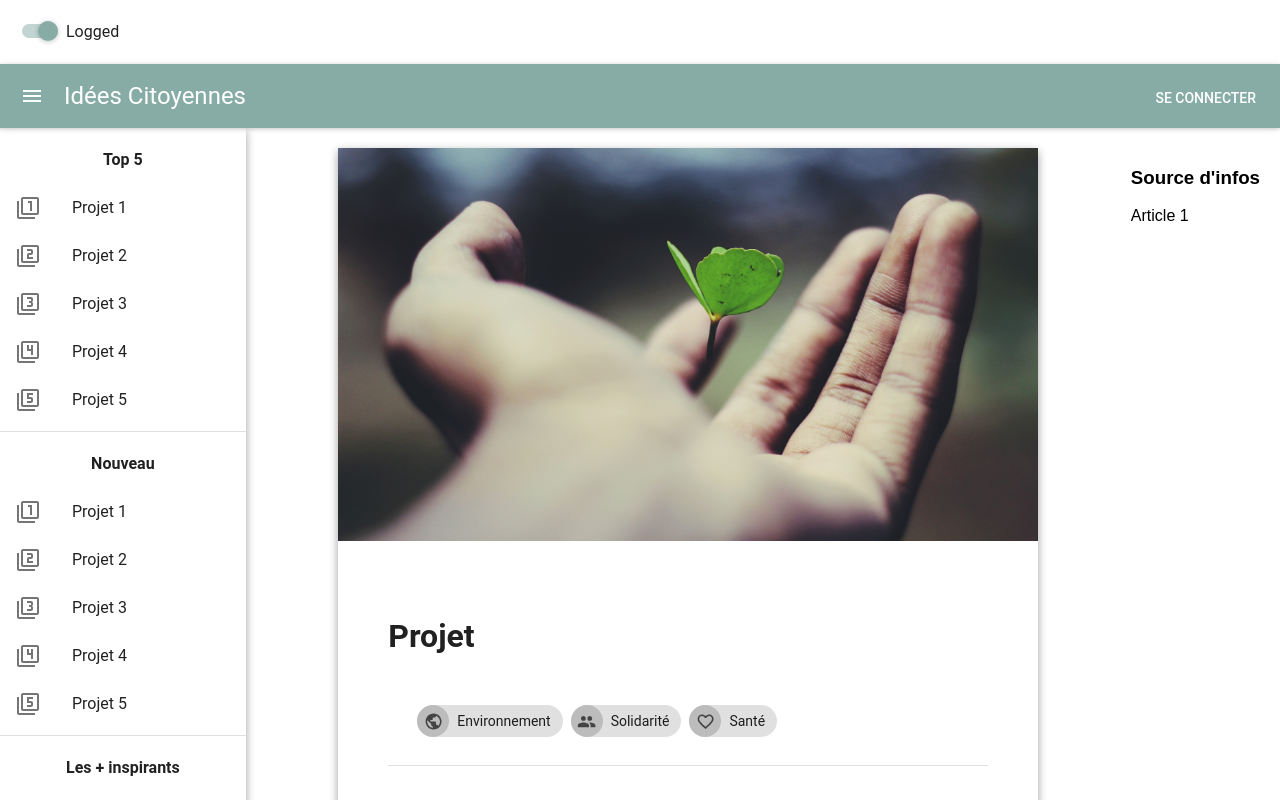
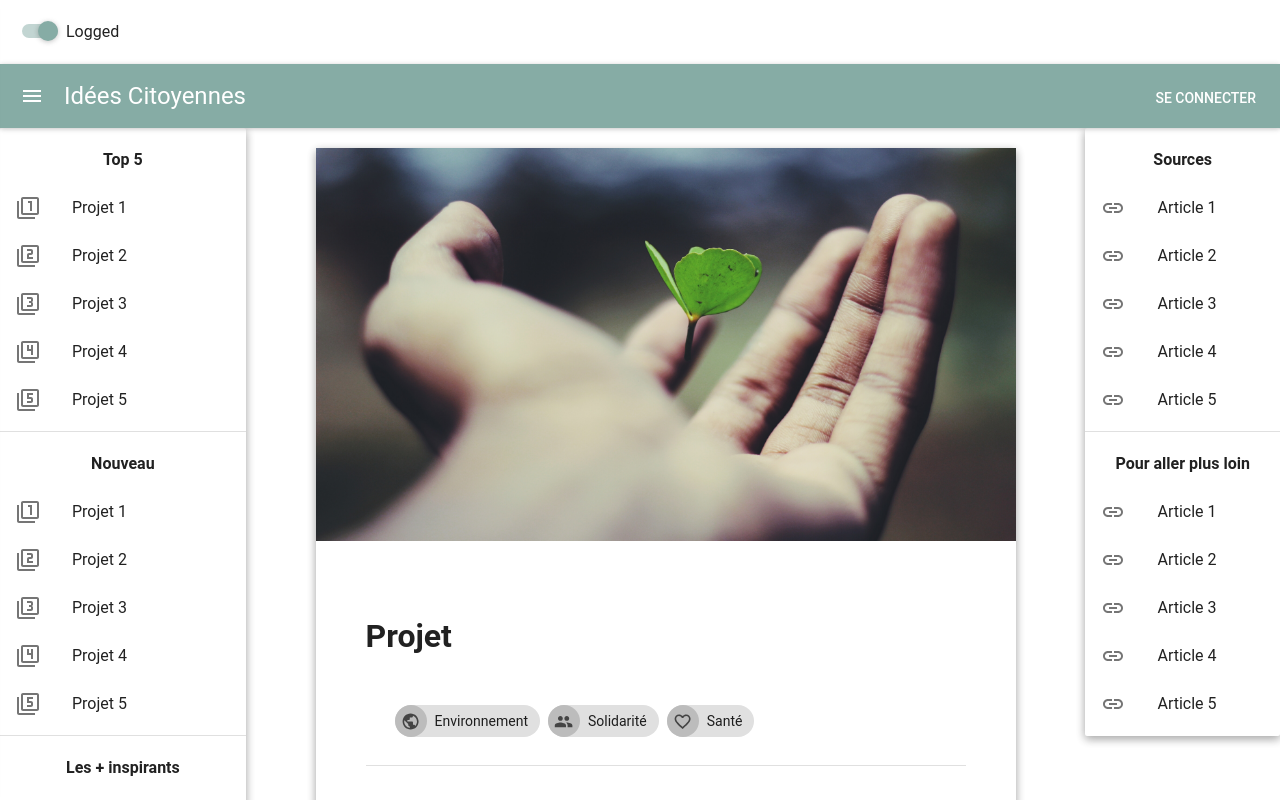
Before and after one commit to EstelleBarnoud/sim_project, a React (Create React App) app in the folder idees-citoyennes/: page / in a window 1280 px wide. Shown: the top 800 px of the page. Built offline with nearby package versions, Linux system fonts and the light colour scheme.

Commit message:
Links component added and styled

```diff
--- a/idees-citoyennes/src/App.js
+++ b/idees-citoyennes/src/App.js
@@ -7,6 +7,7 @@ import Description from './Description';
 import Progress from './Progress';
 import ReactionBar from './ReactionBar';
 import Reactions from './Reactions';
+import Links from './Links';
 import Paper from 'material-ui/Paper';
 import Divider from 'material-ui/Divider';
 import MuiThemeProvider from 'material-ui/styles/MuiThemeProvider';
@@ -44,10 +45,7 @@ class App extends Component {
                 </div>
               </Paper>
             </div>
-            <div>
-              <h3>Source d'infos</h3>
-              <p>Article 1</p>
-            </div>
+            <Links />
           </div>
         </div>
       </ MuiThemeProvider>
--- /dev/null
+++ b/idees-citoyennes/src/Links.js
@@ -0,0 +1,43 @@
+import React from 'react';
+import {List, ListItem} from 'material-ui/List';
+import Divider from 'material-ui/Divider';
+import Paper from 'material-ui/Paper';
+import Link from 'material-ui/svg-icons/content/link';
+
+const style = {
+    paddingLeft: 30,
+    paddingRight: 30,
+    textAlign: "center",
+    fontWeight: "bold"
+  }
+
+class Links extends React.Component
+{
+    render(){
+        return(
+                <div>
+                    <Paper zDepth={2} style={{marginRight: -20, marginTop: -20}}>
+                        <List>
+                            <ListItem primaryText="Sources" disabled="true" style={style} />
+                            <ListItem primaryText="Article 1" leftIcon={<Link />} />
+                            <ListItem primaryText="Article 2" leftIcon={<Link />} />
+                            <ListItem primaryText="Article 3" leftIcon={<Link />} />
+                            <ListItem primaryText="Article 4" leftIcon={<Link />} />
+                            <ListItem primaryText="Article 5" leftIcon={<Link />} />
+                        </List>
+                        <Divider />
+                        <List>
+                            <ListItem primaryText="Pour aller plus loin" disabled="true" style={style} />
+                            <ListItem primaryText="Article 1" leftIcon={<Link />} />
+                            <ListItem primaryText="Article 2" leftIcon={<Link />} />
+                            <ListItem primaryText="Article 3" leftIcon={<Link />} />
+                            <ListItem primaryText="Article 4" leftIcon={<Link />} />
+                            <ListItem primaryText="Article 5" leftIcon={<Link />} />
+                        </List>
+                    </Paper>
+                </div>
+              );
+    }
+}
+
+export default Links;
```
